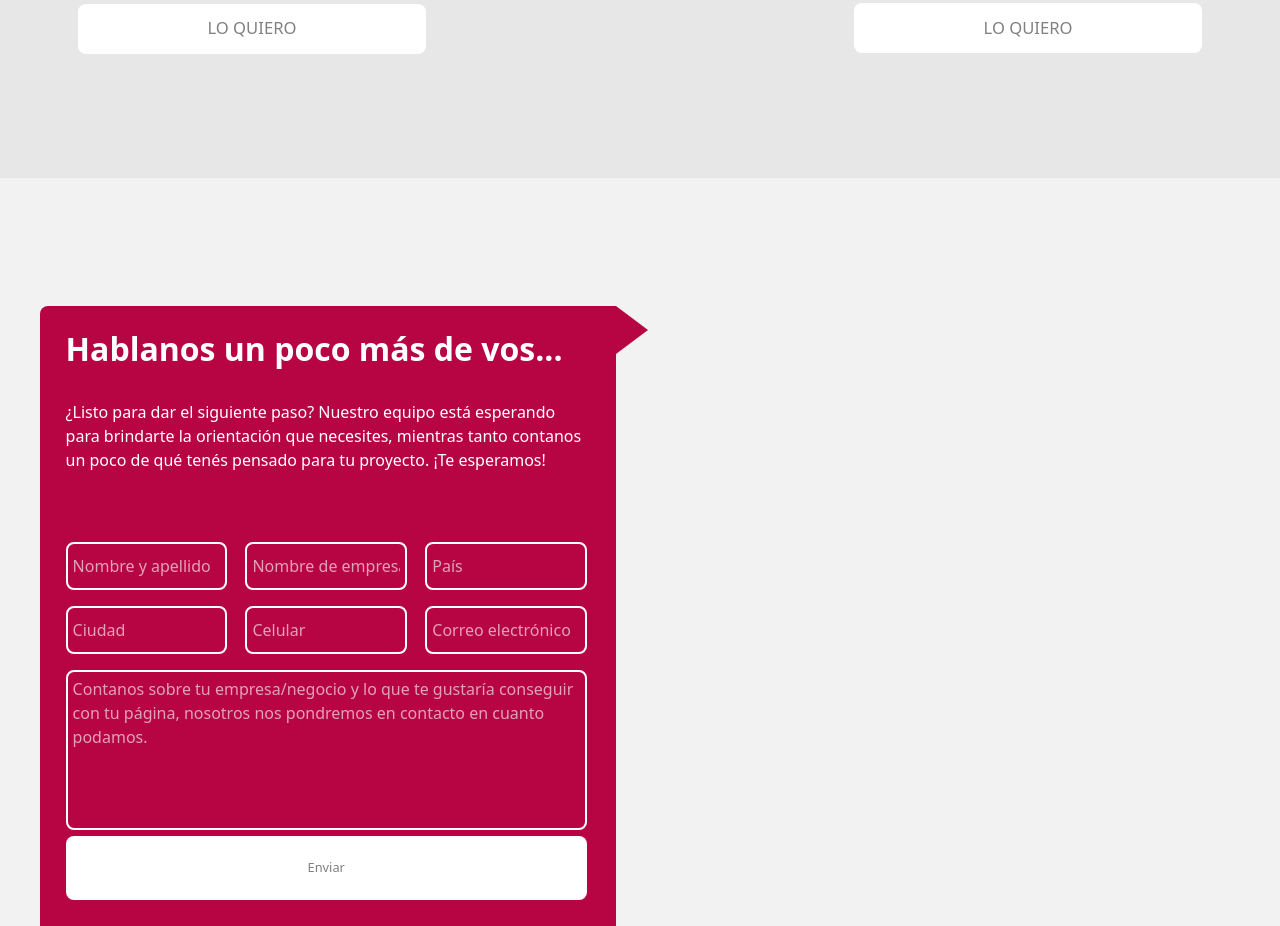
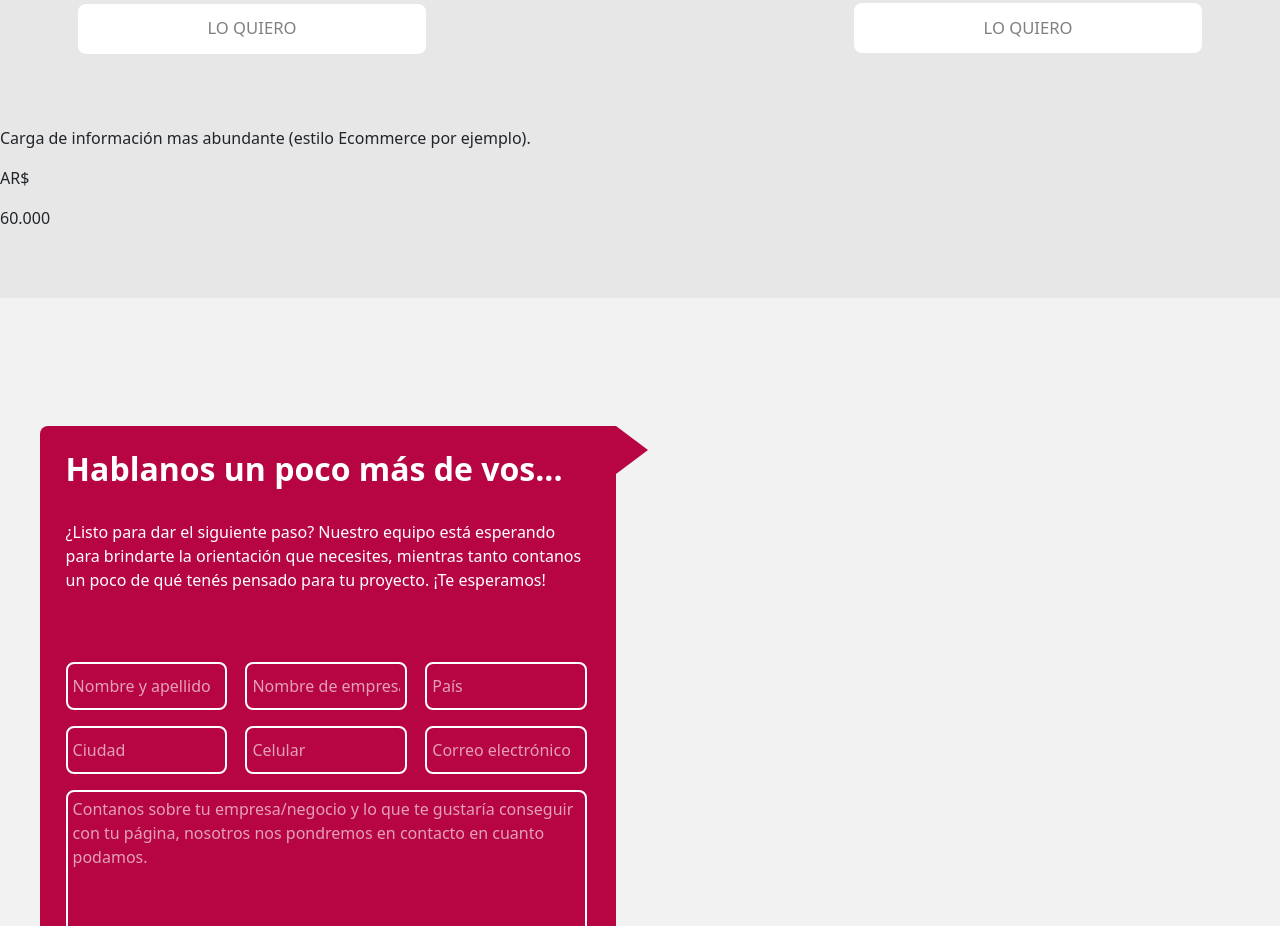
Before and after one commit to dileo24/portafolioGP, a React (Create React App) app in the folder client/: page / in a window 1280 px wide. Shown: the part 3243-4169 px from the top of the page. Built offline with nearby package versions, Linux system fonts and the light colour scheme.

Commit message:
img agregada y poniendo serv tec

```diff
--- a/client/src/components/Planes.jsx
+++ b/client/src/components/Planes.jsx
@@ -159,6 +159,19 @@ export default function Planes() {
           </a>
         </div>
       </div>
+      <div className="soporteTec">
+        <div className="detalles detallesPlata">
+          <div className="lista">
+            <p>
+              Carga de información mas abundante (estilo Ecommerce por ejemplo).
+            </p>
+          </div>
+          <div className="precio">
+            <p className="moneda"> AR$</p>
+            <p className="precioNum">60.000 </p>
+          </div>
+        </div>
+      </div>
     </section>
   );
 }
```
Also changed, not shown: client/src/multimedia/persona.png (added).
